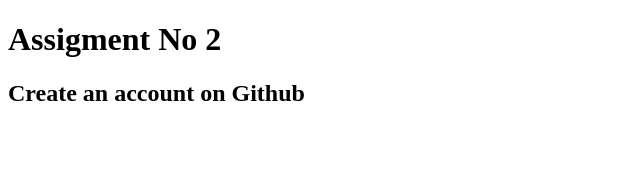
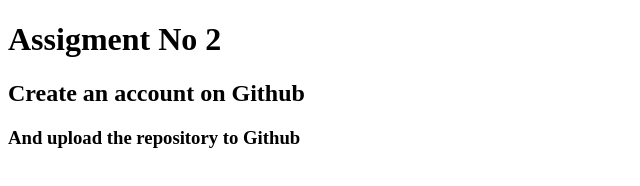
Before and after one commit to shahbaz224/Project1, a plain HTML site: page Index.html in a window 1280 px wide. Shown: the whole page, without its empty margins (0-640 px from the left). Drawn offline with Linux system fonts and the light colour scheme.

Commit message:
This project is commited

```diff
--- a/Index.html
+++ b/Index.html
@@ -5,5 +5,6 @@
 <body>
     <h1> Assigment No 2</h1>
     <h2> Create an account on Github </h2>
+    <h3> And upload the repository to Github</h3>
 </body>
 </html>
```
